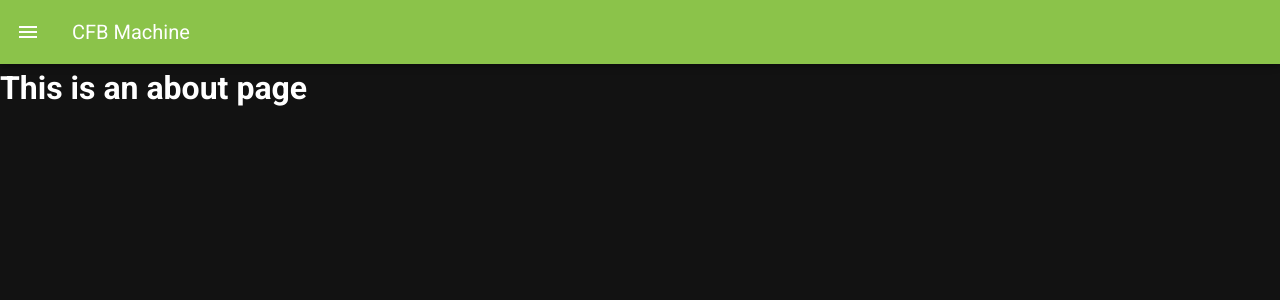
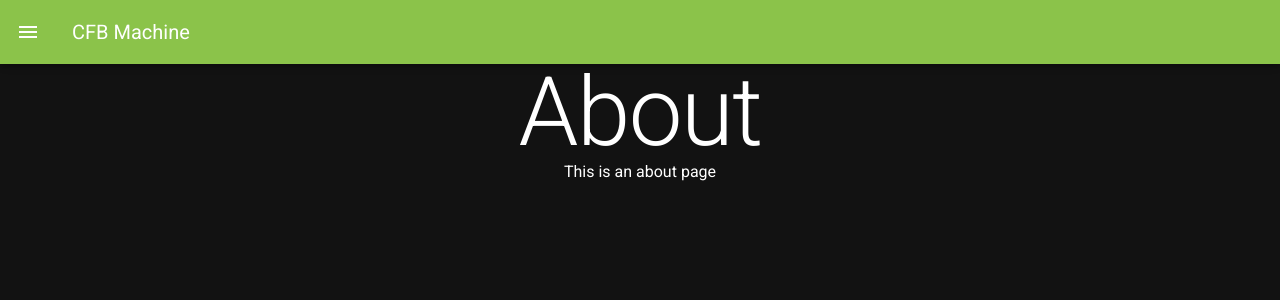
Before and after one commit to adavisson/cfb-machine-vuetify, a Vue app: page /#/about in a window 1280 px wide. Shown: the top 300 px of the page. Built offline with nearby package versions, Linux system fonts and the light colour scheme.

Commit message:
added some styling

```diff
--- a/src/views/About.vue
+++ b/src/views/About.vue
@@ -1,5 +1,29 @@
 <template>
-  <div class="about">
-    <h1>This is an about page</h1>
+  <div class="d-flex-md about">
+    <h1 class="text-h1 title">About</h1>
+    <div class="content">
+      <p>This is an about page</p>
+    </div>
   </div>
 </template>
+
+<script>
+export default {
+  name: 'About',
+  data() {},
+}
+</script>
+
+<style scoped>
+  .about {
+    flex-direction: column;
+  }
+  .title {
+    text-align: center;
+  }
+  .content {
+    width: 80%;
+    margin: auto;
+    text-align: center;
+  }
+</style>
```
